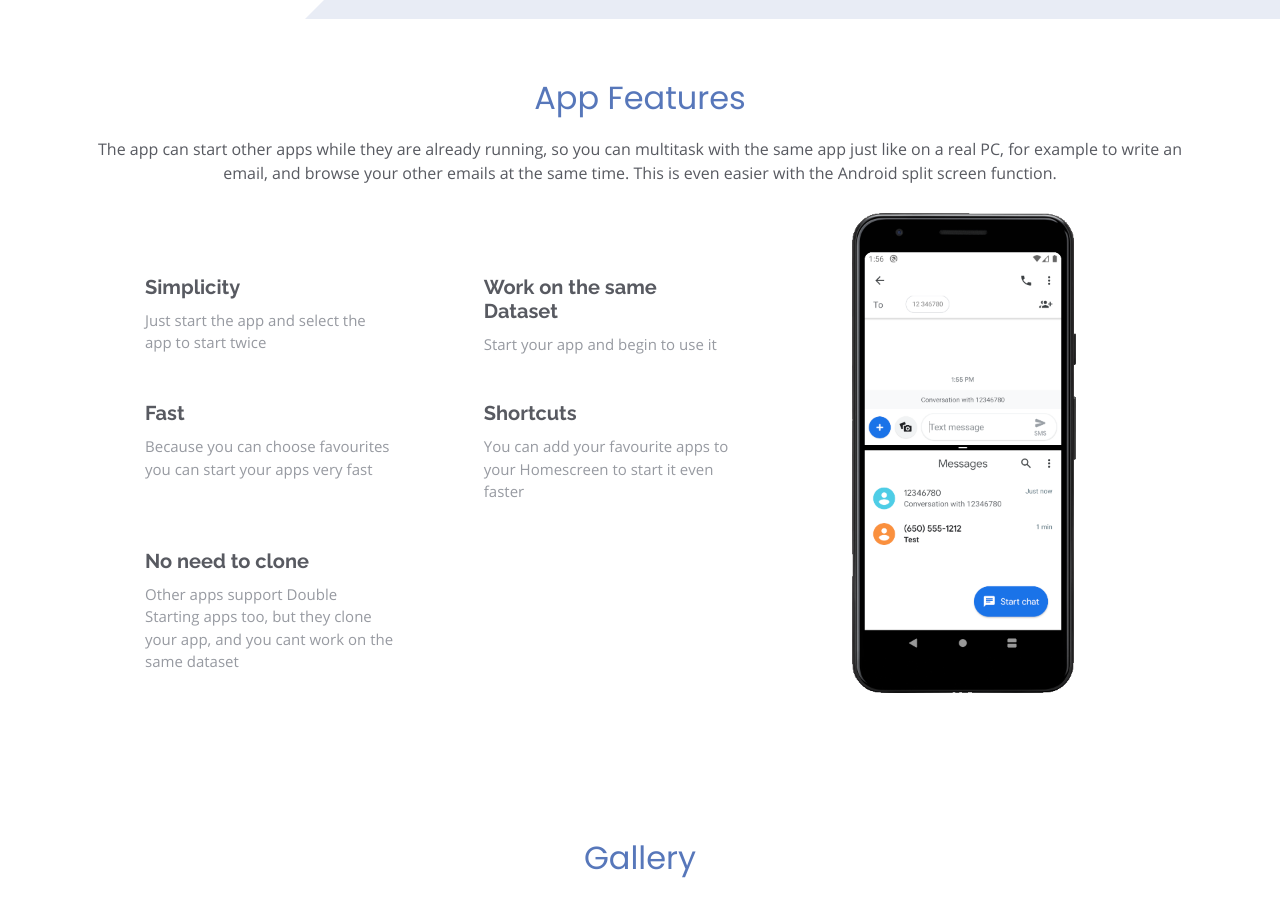
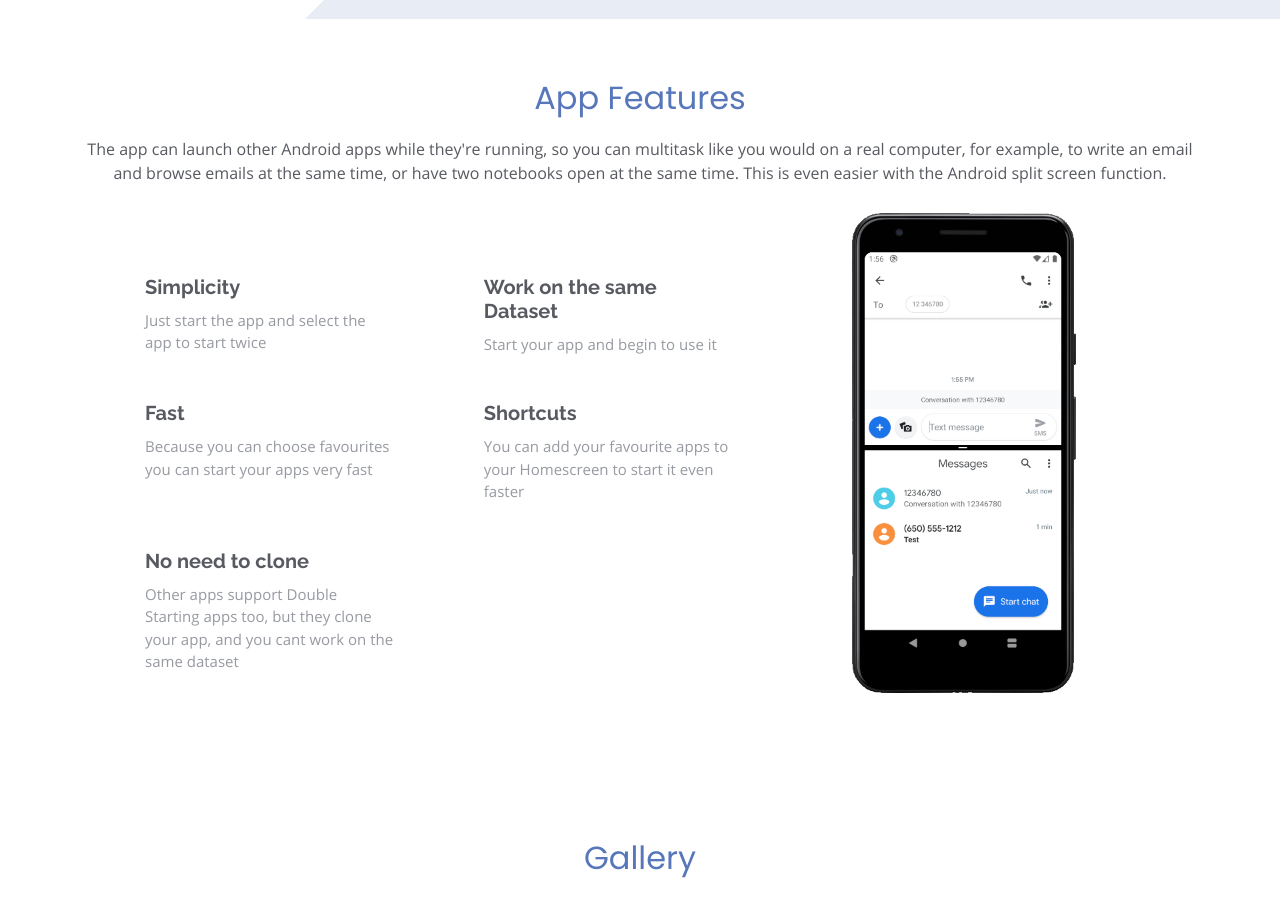
Before and after one commit to hlvs-apps/hlvs-apps.github.io, a plain HTML site: page d-l/index-en.html in a window 1280 px wide. Shown: the part 800-1716 px from the top of the page. Drawn offline with Linux system fonts and the light colour scheme; a web font is replaced by a local one.

Commit message:
Android einfügen und meta tags bearbeiten

```diff
--- a/d-l/index-en.html
+++ b/d-l/index-en.html
@@ -6,8 +6,7 @@
   <meta content="width=device-width, initial-scale=1.0" name="viewport">
 
   <title>DoubleLauncher</title>
-  <meta content="DoubleLauncher Home Page English" name="descriptison">
-  <meta content="DoubleLauncher" name="keywords">
+  <meta content="DoubleLauncher - Launch Android Apps twice" name="descriptison">
 
   <!-- Favicons -->
   <link href="assets/img/favicon.png" rel="icon">
@@ -93,10 +92,7 @@
         <div class="section-title">
           <h2>App Features</h2>
           <p><span class="tlid-translation translation" lang="en">
-		  <span title="">The app can start other apps while they are already
-		  running, so you can multitask with the same app just like on a real
-		  PC, for example to write an email, and browse your other emails at the
-		  same time.</span> <span class="" title="">This is even easier with the
+                 <span title=""> The app can launch other Android apps while they're running, so you can multitask like you would on a real computer, for example, to write an email and browse emails at the same time, or have two notebooks open at the same time.</span> <span class="" title="">This is even easier with the
 		  Android split screen function.</span></span></p>
         </div>
 
```
Also changed, not shown: d-l/index-de.html (+2 -3 lines).
